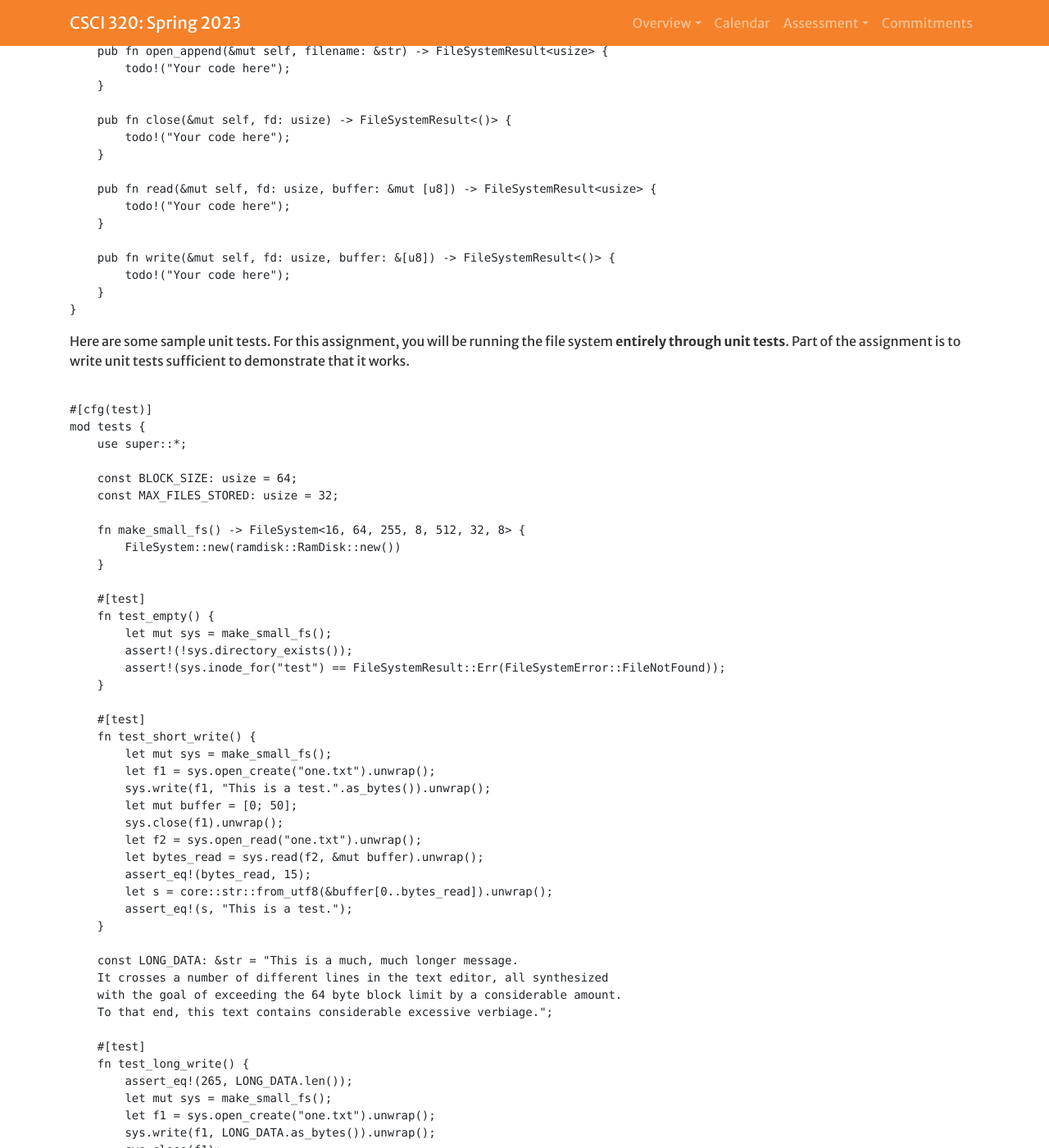
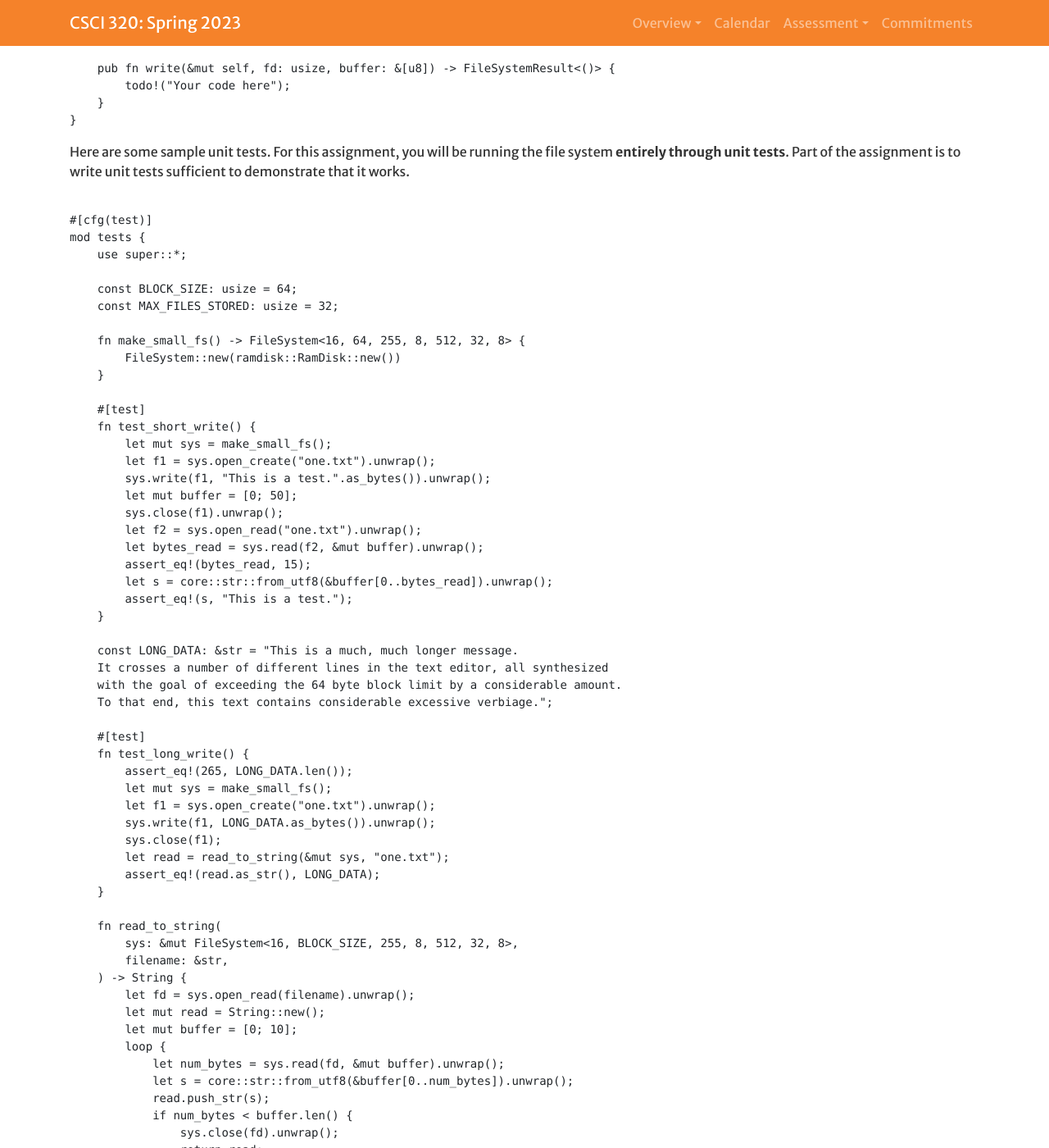
Before and after one commit to Hendrix-CS/csci320, a Jekyll site: the page built from projects/filesystem.md, in a window 1280 px wide and 1400 px high, scrolled down 6569 px. Shown: the whole window at 82% size. Built offline with Jekyll 4.4.1, drawn with Linux system fonts in a browser that asks for light colours; a script that is not in the unit is left out; some of the changed text lies outside the part shown.

Commit message:
Removed distractors.

```diff
--- a/projects/filesystem.md
+++ b/projects/filesystem.md
@@ -290,17 +290,6 @@
         2 + self.num_inode_blocks()
     }
 
-    pub fn directory_exists(&mut self) -> bool {
-        todo!("Your code here");
-    }
-
-    pub fn inode_for(
-        &mut self,
-        filename: &str,
-    ) -> FileSystemResult<(usize, Inode<MAX_FILE_BLOCKS, BLOCK_SIZE>)> {
-        todo!("Your code here");
-    }
-
     pub fn open_read(&mut self, filename: &str) -> FileSystemResult<usize> {
         todo!("Your code here");
     }
@@ -342,13 +331,6 @@
 
     fn make_small_fs() -> FileSystem<16, 64, 255, 8, 512, 32, 8> {
         FileSystem::new(ramdisk::RamDisk::new())
-    }
-
-    #[test]
-    fn test_empty() {
-        let mut sys = make_small_fs();
-        assert!(!sys.directory_exists());
-        assert!(sys.inode_for("test") == FileSystemResult::Err(FileSystemError::FileNotFound));
     }
 
     #[test]
```
